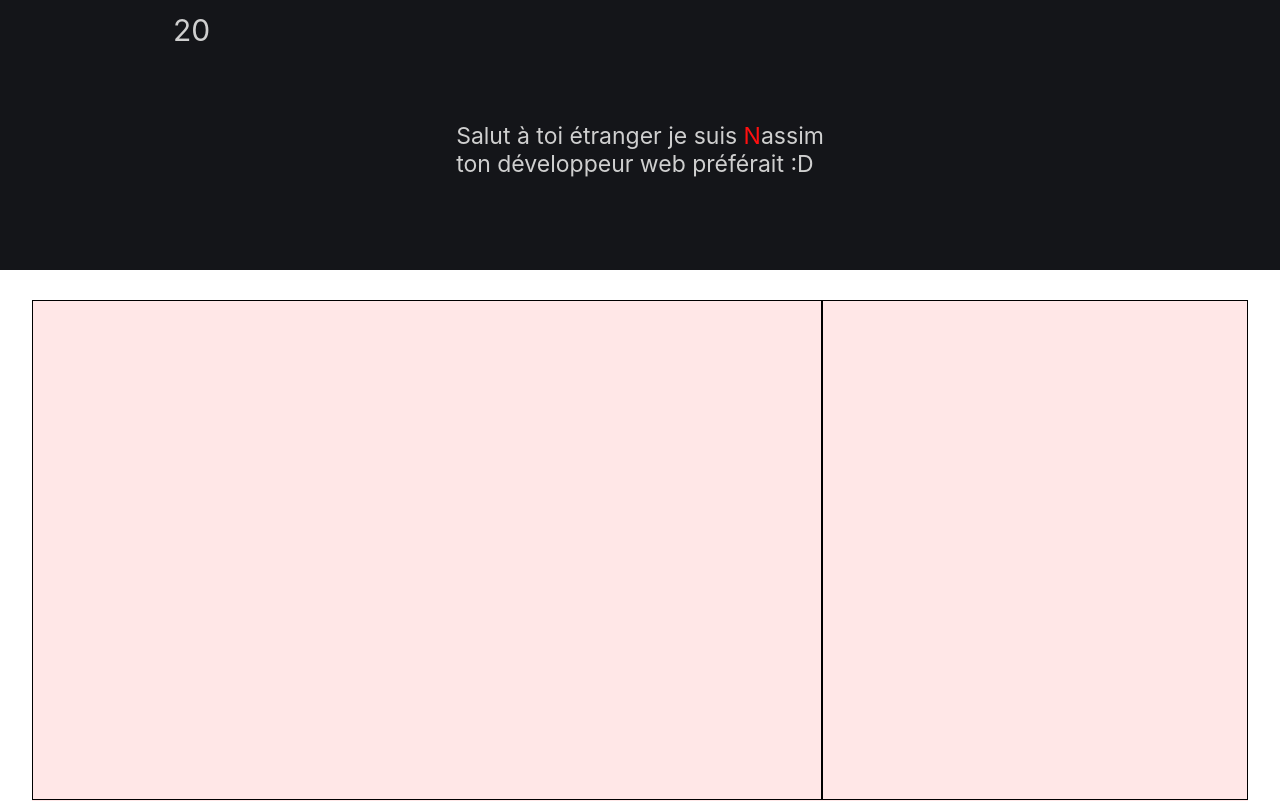
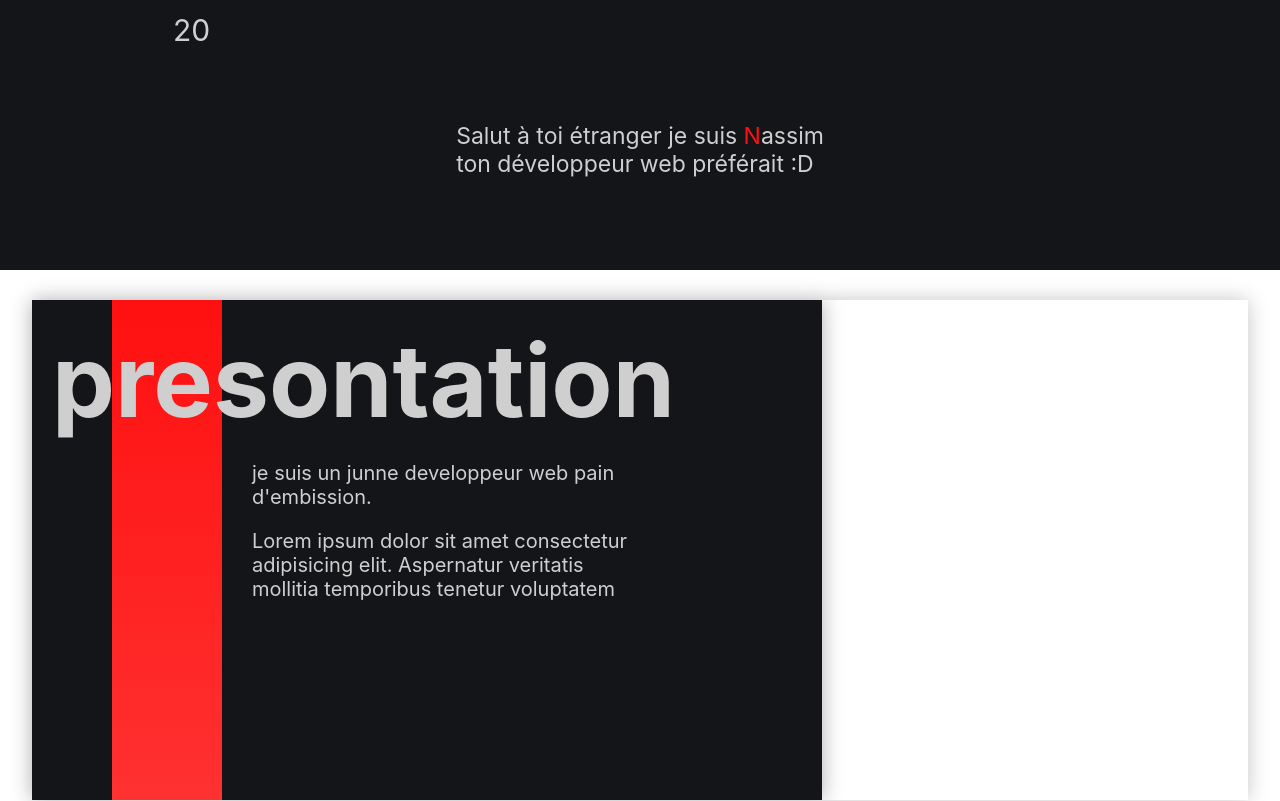
Before and after one commit to NG20NG/portfoliong, a Next.js app: page / in a window 1280 px wide. Shown: the top 801 px of the page. Built offline with nearby package versions, Linux system fonts and the light colour scheme.

Commit message:
'update'

```diff
--- a/pages/index.tsx
+++ b/pages/index.tsx
@@ -12,7 +12,16 @@ const Home: NextPage = () => {
       </Head>
       <main className={i.main}>
         <div className={i.cards}>
-          <div className={i.leftBar}></div>
+          <div className={i.leftBar}>
+            <div className={i.leftBarDescriptionCard}>
+              <h1>presontation</h1>
+              <p>je suis un junne developpeur web pain d'embission.</p>
+              <p>
+                Lorem ipsum dolor sit amet consectetur adipisicing elit.
+                Aspernatur veritatis mollitia temporibus tenetur voluptatem
+              </p>
+            </div>
+          </div>
           <div className={i.rightBar}></div>
         </div>
       </main>
--- a/styles/index.module.css
+++ b/styles/index.module.css
@@ -7,21 +7,59 @@
 }
 .cards {
   width: 95%;
-  height: 2000px;
+  height: fit-content;
   margin-top: 30px;
+  margin-bottom: 30px;
   background-repeat: no-repeat;
   background-size: 300px;
-  background-color: rgba(255, 0, 0, 0.096);
   display: flex;
   justify-content: center;
 }
 .leftBar {
-  border: 1px solid black;
   width: 65%;
   height: 500px;
+  display: flex;
+  align-items: center;
+}
+.leftBarDescriptionCard {
+  width: 800px;
+  height: 500px;
+  box-shadow: 0px 0px 20px 0px rgba(0, 0, 0, 0.322);
+  padding: 20px;
+  position: relative;
+  z-index: 5;
+  background-color: var(--background-black-grey);
+  color: var(--white-text-color);
+}
+.leftBarDescriptionCard::after {
+  content: "";
+  width: 110px;
+  height: 100%;
+  position: absolute;
+  top: 0;
+  left: 80px;
+  background-image: linear-gradient(
+    to bottom,
+    var(--red-color),
+    rgb(255, 49, 49)
+  );
+  z-index: 2;
+}
+.leftBarDescriptionCard > h1 {
+  margin: 0;
+  font-size: 100px;
+  position: relative;
+  z-index: 8;
+}
+.leftBarDescriptionCard > P {
+  font-size: 20px;
+  position: relative;
+  z-index: 8;
+  left: 200px;
+  width: 400px;
 }
 .rightBar {
-  border: 1px solid black;
   width: 35%;
   height: 500px;
+  box-shadow: 0px 0px 20px 0px rgba(0, 0, 0, 0.233);
 }
```
